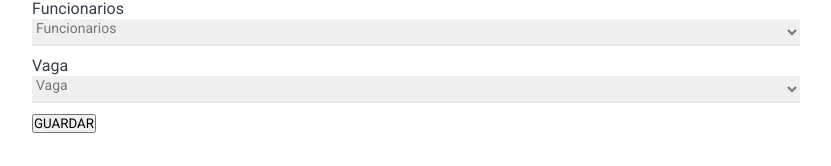
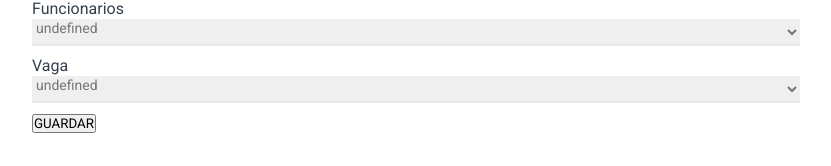
Before and after one commit to EstudosEdu/Projeto-React, a React (Create React App) app: page / in a window 1280 px wide. Shown: the part 283-449 px from the top of the page, without its empty margins (224-1055 px from the left). Built offline with nearby package versions, Linux system fonts and the light colour scheme.

Commit message:
fix funcionarios e btn voltar edit

```diff
--- a/src/components/Editar/Editar.jsx
+++ b/src/components/Editar/Editar.jsx
@@ -78,6 +78,7 @@ const Editar = (props) => {
             number={4}
             infos={infos}
             funcao={setInfos}
+            place={props.location.state.funcionario}
           />
 
           <InputSelect
@@ -112,6 +113,13 @@ const Editar = (props) => {
         >
           Enviar
         </button>
+
+        <button
+          onClick={() => setRedirect(true)}
+        >
+          Voltar
+        </button>
+
       </ContainerGeral>
     </>
   )
--- a/src/components/InputSelect/InputSelect.jsx
+++ b/src/components/InputSelect/InputSelect.jsx
@@ -63,7 +63,7 @@ const InputSelect = (props) => {
         )}
       >
         <option selected disabled>
-        {props.edit ? `Vaga ${props.place}` : `${props.title}`}
+        {props.edit ? `Vaga ${props.place}` : `${props.place}`}
         </option>
 
         {props.title == "Vaga" ? vaga() : funcionarios()}
```
Also changed, not shown: src/utils/functionsDB.js (+1 -7 lines).
